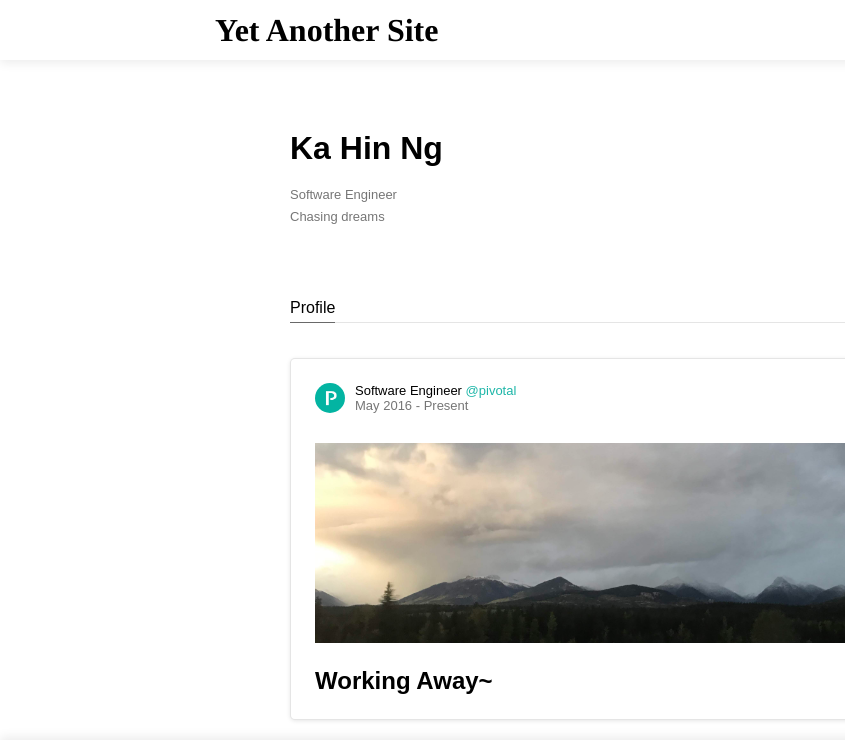
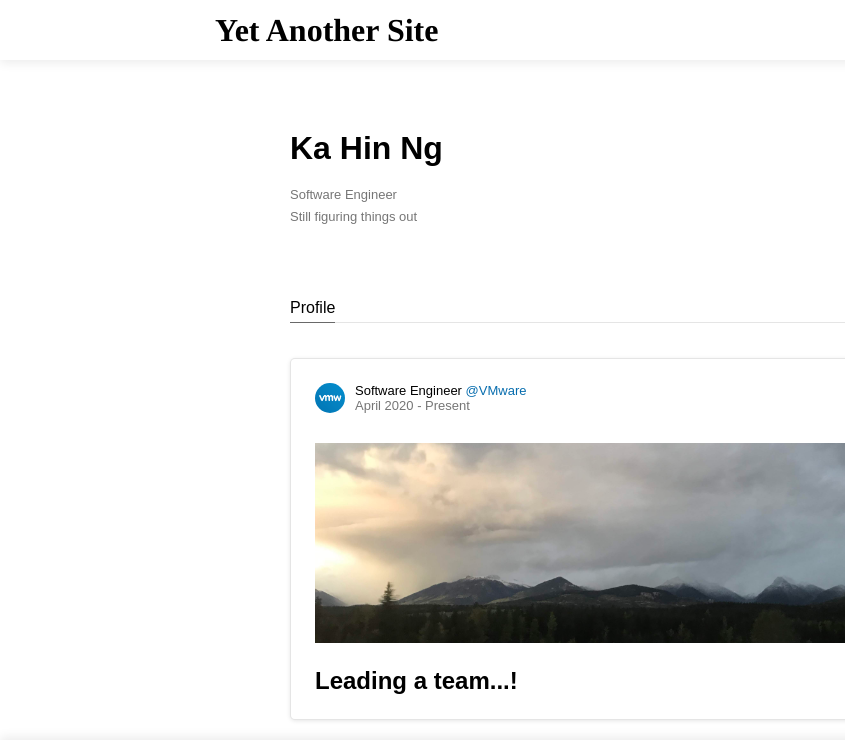
Before and after one commit to khng/khng.github.io, a plain HTML site: page index.html in a window 1280 px wide. Shown: the top 741 px of the page, 0-845 px from the left. Drawn offline with Linux system fonts and the light colour scheme.

Commit message:
Add new section

```diff
--- a/index.html
+++ b/index.html
@@ -37,7 +37,7 @@
                         Software Engineer
                     </div>
                     <div class="transparent-grey">
-                        Chasing dreams
+                        Still figuring things out
                     </div>
                 </div>
                 <div class="main-spacing">
@@ -53,6 +53,25 @@
             <div id="content" class="main-spacing">
                 <div class="article">
                     <div class="article-info">
+                        <img class="circle-img" src="assets/vmware.png" height="30" width="30">
+                        <div class="article-info-text">
+                            <div>Software Engineer
+                                <span>
+                                    <a id="vmware-color" class="links" href="https://twitter.com/VMware">@VMware</a>
+                                </span>
+                            </div>
+                            <div class="transparent-grey">April 2020 - Present</div>
+                        </div>
+                    </div>
+                    <div>
+                        <img class="article-img" src="assets/placeholder.jpg" height="200" width="630">
+                        <div class="article-title">
+                            Leading a team...!
+                        </div>
+                    </div>
+                </div>
+                <div class="article">
+                    <div class="article-info">
                         <img class="circle-img" src="assets/pivotal.png" height="30" width="30">
                         <div class="article-info-text">
                             <div>Software Engineer
@@ -60,7 +79,7 @@
                                     <a id="pivotal-color" class="links" href="https://twitter.com/pivotal">@pivotal</a>
                                 </span>
                             </div>
-                            <div class="transparent-grey">May 2016 - Present</div>
+                            <div class="transparent-grey">May 2016 - April 2020</div>
                         </div>
                     </div>
                     <div>
--- a/main.css
+++ b/main.css
@@ -177,6 +177,10 @@ footer {
     font-size: 24px;
 }
 
+#vmware-color {
+  color: rgb(7,109,174);
+}
+
 #pivotal-color {
     color: rgb(29,182,168);
 }
```
Also changed, not shown: assets/vmware.png (added).
